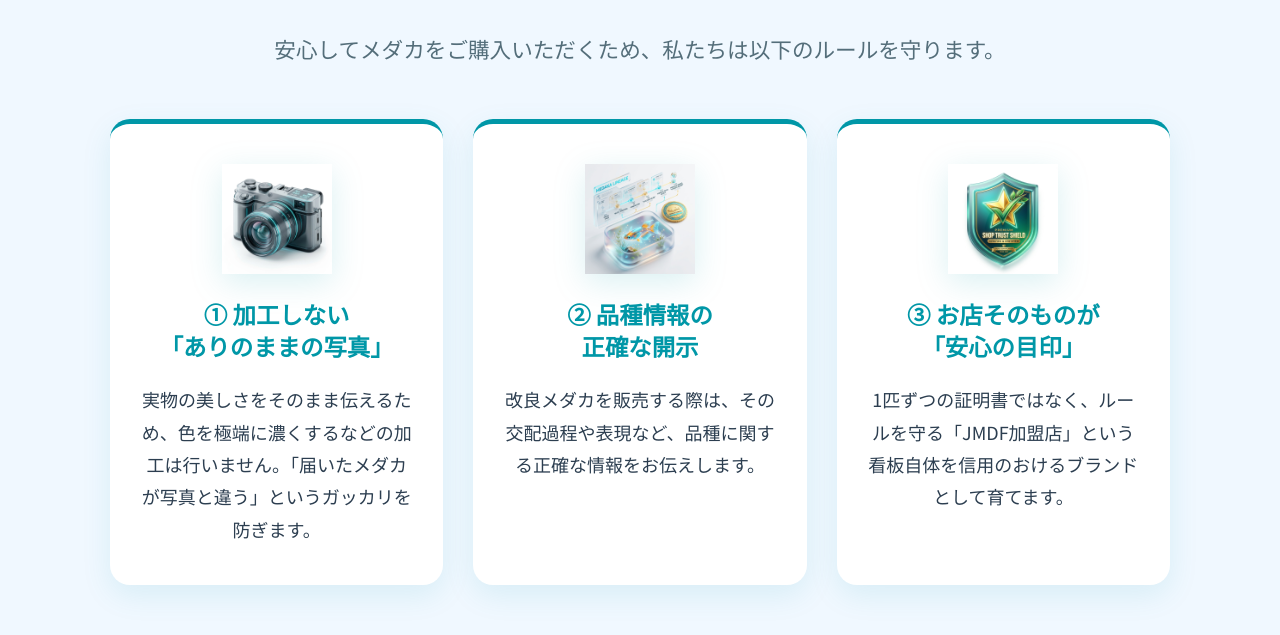
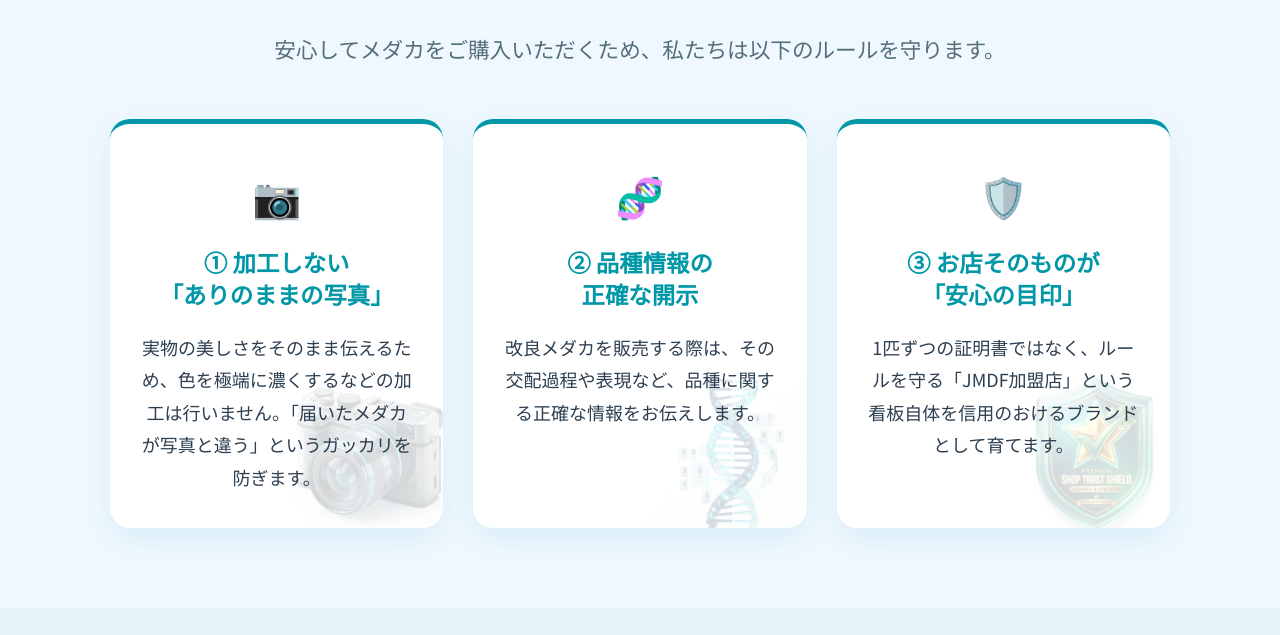
Before and after one commit to kotugai-hub/jmdf-vercel, a Next.js app: page / in a window 1280 px wide. Shown: the part 2867-3502 px from the top of the page. Built offline with nearby package versions, Linux system fonts and the light colour scheme; no server answers.

Commit message:
Feat: Render 3D artwork as subtle translucent background watermark behind text and update Promise 2 image to DNA genetics

```diff
--- a/src/app/page.tsx
+++ b/src/app/page.tsx
@@ -330,29 +330,77 @@ export default async function Page() {
             <p className="section-lead">安心してメダカをご購入いただくため、私たちは以下のルールを守ります。</p>
 
             <div className="trust-grid">
-              <div className="trust-card">
-                <div className="trust-icon" style={{ fontSize: 'inherit', marginBottom: '15px' }}>
+              <div className="trust-card" style={{ position: 'relative', overflow: 'hidden', padding: '35px 30px' }}>
                 {/* eslint-disable-next-line @next/next/no-img-element */}
-                  <img src="/images/promise_camera.jpg" alt="ありのままの写真" style={{ width: '110px', height: '110px', objectFit: 'contain', margin: '0 auto', filter: 'drop-shadow(0 8px 16px rgba(0,151,167,0.15))', transition: 'transform 0.3s ease' }} />
-                </div>
+                <img
+                  src="/images/promise_camera.jpg"
+                  alt=""
+                  style={{
+                    position: 'absolute',
+                    right: '-15px',
+                    bottom: '-15px',
+                    width: '180px',
+                    height: '180px',
+                    objectFit: 'contain',
+                    opacity: 0.18,
+                    mixBlendMode: 'multiply',
+                    pointerEvents: 'none',
+                    zIndex: 0
+                  }}
+                />
+                <div style={{ position: 'relative', zIndex: 1 }}>
+                  <div style={{ fontSize: '2.2rem', marginBottom: '15px' }}>📷</div>
                   <h3 className="trust-title">① 加工しない<br />「ありのままの写真」</h3>
                   <p className="trust-desc">実物の美しさをそのまま伝えるため、色を極端に濃くするなどの加工は行いません。「届いたメダカが写真と違う」というガッカリを防ぎます。</p>
                 </div>
-              <div className="trust-card">
-                <div className="trust-icon" style={{ fontSize: 'inherit', marginBottom: '15px' }}>
+              </div>
+              <div className="trust-card" style={{ position: 'relative', overflow: 'hidden', padding: '35px 30px' }}>
                 {/* eslint-disable-next-line @next/next/no-img-element */}
-                  <img src="/images/promise_pedigree.jpg" alt="品種情報の正確な開示" style={{ width: '110px', height: '110px', objectFit: 'contain', margin: '0 auto', filter: 'drop-shadow(0 8px 16px rgba(0,151,167,0.15))', transition: 'transform 0.3s ease' }} />
-                </div>
+                <img
+                  src="/images/promise_genetics.jpg"
+                  alt=""
+                  style={{
+                    position: 'absolute',
+                    right: '-15px',
+                    bottom: '-15px',
+                    width: '180px',
+                    height: '180px',
+                    objectFit: 'contain',
+                    opacity: 0.18,
+                    mixBlendMode: 'multiply',
+                    pointerEvents: 'none',
+                    zIndex: 0
+                  }}
+                />
+                <div style={{ position: 'relative', zIndex: 1 }}>
+                  <div style={{ fontSize: '2.2rem', marginBottom: '15px' }}>🧬</div>
                   <h3 className="trust-title">② 品種情報の<br />正確な開示</h3>
                   <p className="trust-desc">改良メダカを販売する際は、その交配過程や表現など、品種に関する正確な情報をお伝えします。</p>
                 </div>
-              <div className="trust-card">
-                <div className="trust-icon" style={{ fontSize: 'inherit', marginBottom: '15px' }}>
+              </div>
+              <div className="trust-card" style={{ position: 'relative', overflow: 'hidden', padding: '35px 30px' }}>
                 {/* eslint-disable-next-line @next/next/no-img-element */}
-                  <img src="/images/promise_shield.jpg" alt="安心の目印" style={{ width: '110px', height: '110px', objectFit: 'contain', margin: '0 auto', filter: 'drop-shadow(0 8px 16px rgba(0,151,167,0.15))', transition: 'transform 0.3s ease' }} />
-                </div>
+                <img
+                  src="/images/promise_shield.jpg"
+                  alt=""
+                  style={{
+                    position: 'absolute',
+                    right: '-15px',
+                    bottom: '-15px',
+                    width: '180px',
+                    height: '180px',
+                    objectFit: 'contain',
+                    opacity: 0.18,
+                    mixBlendMode: 'multiply',
+                    pointerEvents: 'none',
+                    zIndex: 0
+                  }}
+                />
+                <div style={{ position: 'relative', zIndex: 1 }}>
+                  <div style={{ fontSize: '2.2rem', marginBottom: '15px' }}>🛡️</div>
                   <h3 className="trust-title">③ お店そのものが<br />「安心の目印」</h3>
                   <p className="trust-desc">1匹ずつの証明書ではなく、ルールを守る「JMDF加盟店」という看板自体を信用のおけるブランドとして育てます。</p>
+                </div>
               </div>
             </div>
           </div>
```
Also changed, not shown: public/images/promise_genetics.jpg (added). Lines whose indentation alone changed are shown as unchanged.
